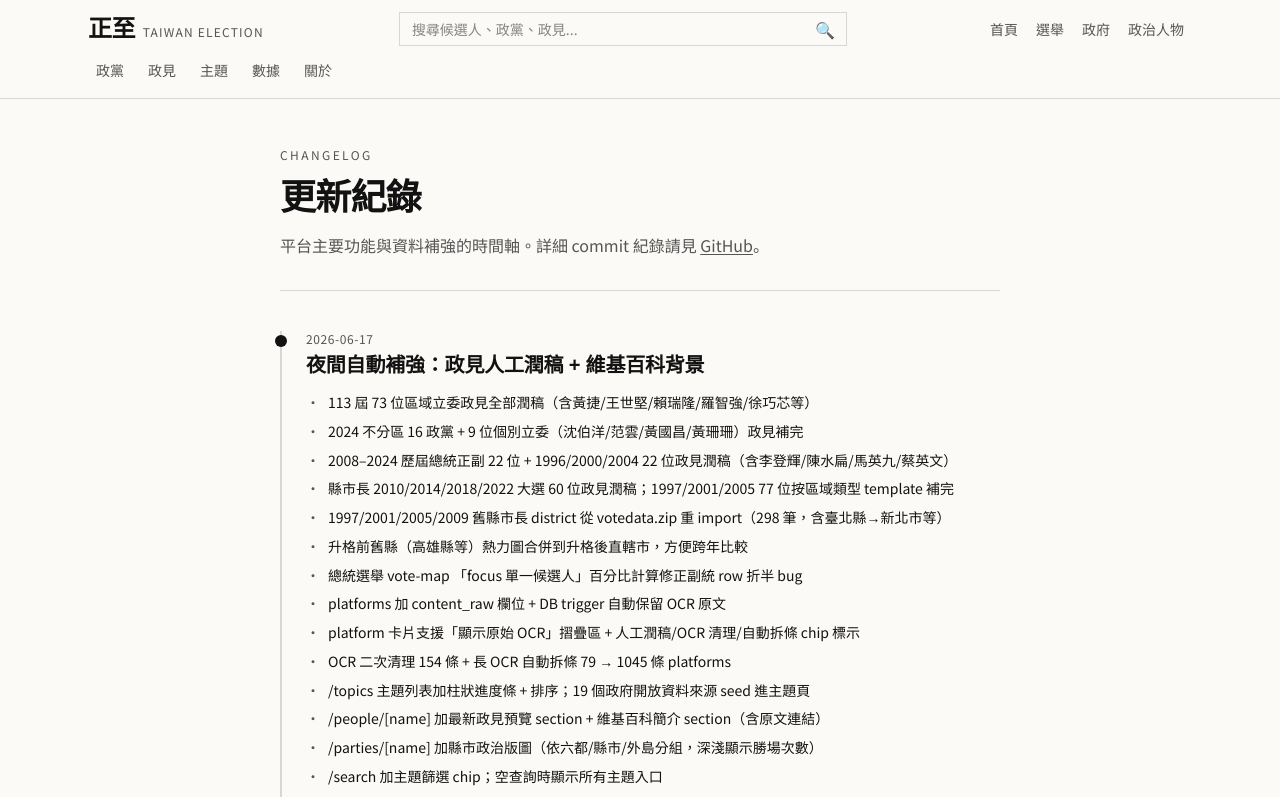
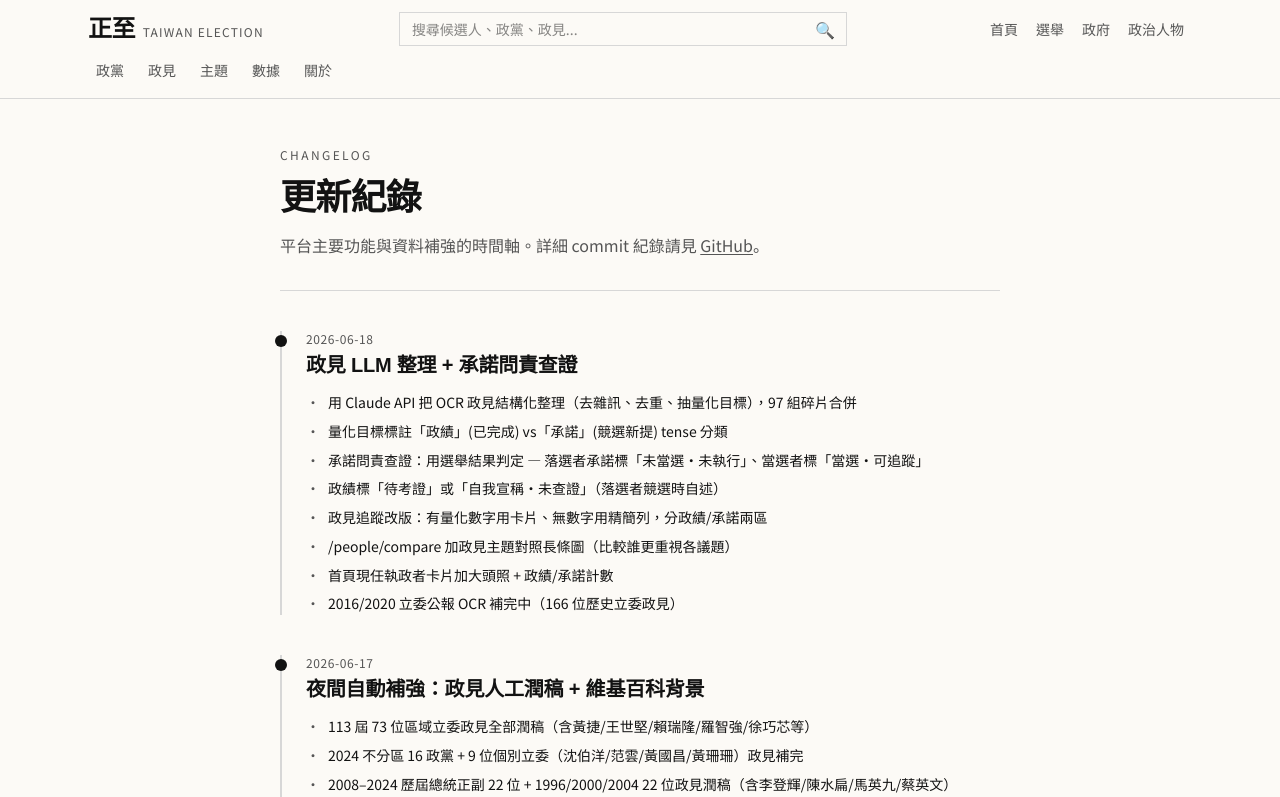
Before and after one commit to Yaochieh/taiwan-election-web, a Next.js app: page /changelog in a window 1280 px wide. Shown: the top 797 px of the page. Built offline with nearby package versions, Linux system fonts and the light colour scheme.

Commit message:
docs(changelog): 加 2026-06-18 政見 LLM 整理 + 承諾問責查證

```diff
--- a/src/app/changelog/page.tsx
+++ b/src/app/changelog/page.tsx
@@ -9,6 +9,20 @@ interface Entry {
 }
 
 const CHANGELOG: Entry[] = [
+  {
+    date: "2026-06-18",
+    title: "政見 LLM 整理 + 承諾問責查證",
+    items: [
+      "用 Claude API 把 OCR 政見結構化整理（去雜訊、去重、抽量化目標），97 組碎片合併",
+      "量化目標標註「政績」(已完成) vs「承諾」(競選新提) tense 分類",
+      "承諾問責查證：用選舉結果判定 — 落選者承諾標「未當選·未執行」、當選者標「當選·可追蹤」",
+      "政績標「待考證」或「自我宣稱·未查證」（落選者競選時自述）",
+      "政見追蹤改版：有量化數字用卡片、無數字用精簡列，分政績/承諾兩區",
+      "/people/compare 加政見主題對照長條圖（比較誰更重視各議題）",
+      "首頁現任執政者卡片加大頭照 + 政績/承諾計數",
+      "2016/2020 立委公報 OCR 補完中（166 位歷史立委政見）",
+    ],
+  },
   {
     date: "2026-06-17",
     title: "夜間自動補強：政見人工潤稿 + 維基百科背景",
```
